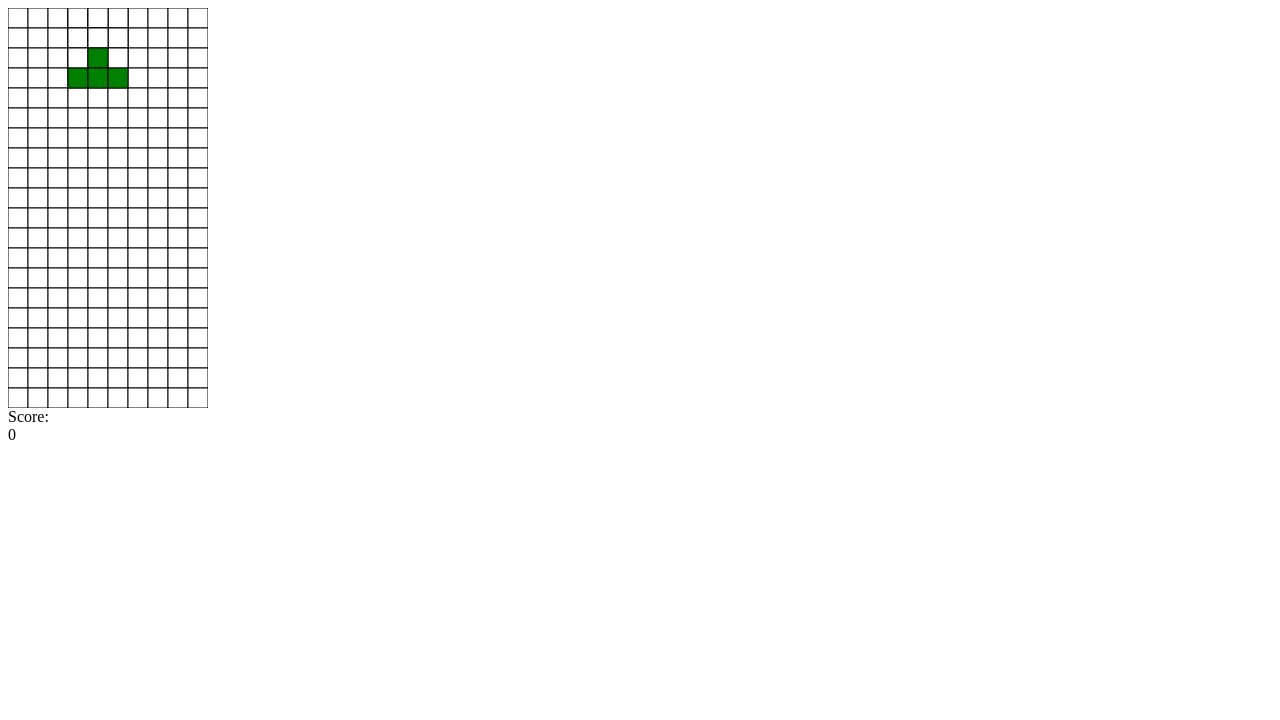
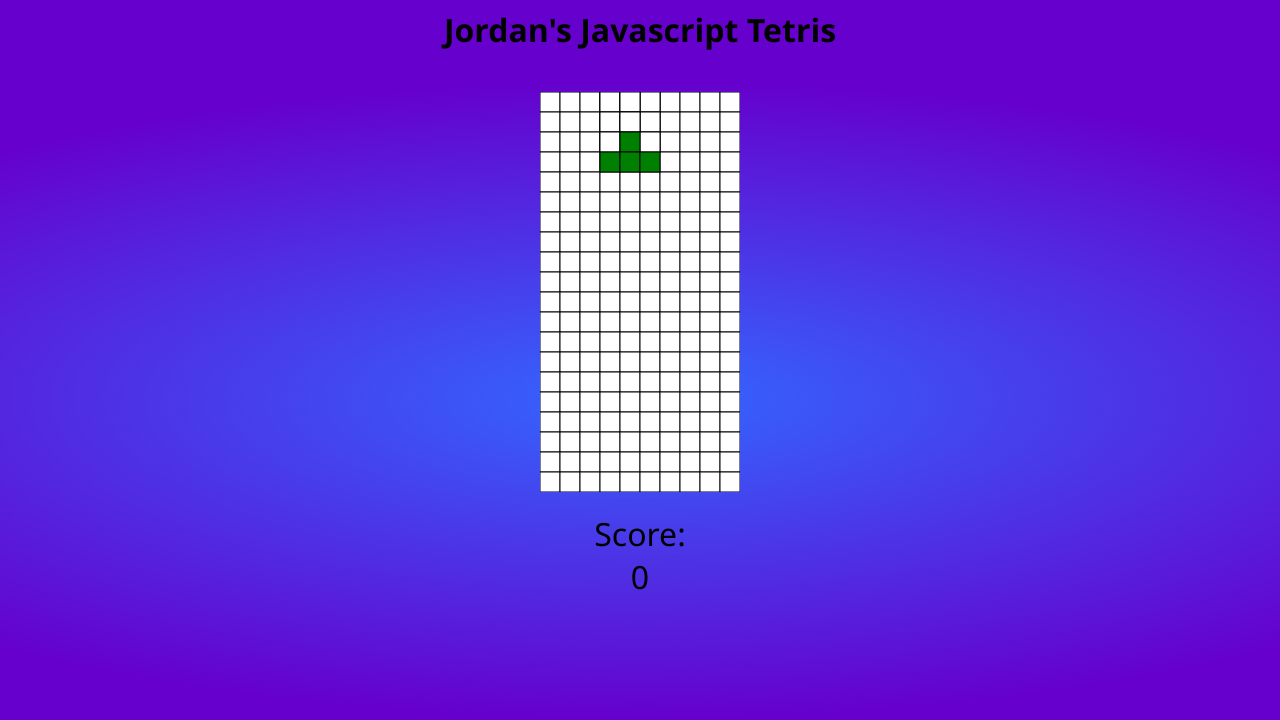
Before and after one commit to JordanAlexander22/TetrisJs, a plain HTML site: page index.html in a window 1280 px wide. Drawn offline with Linux system fonts and the light colour scheme.

Commit message:
added styling

```diff
--- /dev/null
+++ b/index.css
@@ -0,0 +1,24 @@
+body{
+    background: radial-gradient(80% 40%, #3366ff,#6600cc);
+}
+
+
+.gameView{
+    text-align: center;
+    font-family: 'Segoe UI', Tahoma, Geneva, Verdana, sans-serif;
+}
+
+
+
+ #score{
+    color:black;
+    text-align: center;
+    font-family: 'Segoe UI', Tahoma, Geneva, Verdana, sans-serif;
+    font-size: 2rem;
+}
+
+.gameView canvas {
+    margin: 0 auto;
+    display:block;
+    padding: 20px;
+}
--- a/index.html
+++ b/index.html
@@ -1,11 +1,15 @@
 <html>
     <head>
        <title> Tetris Javascript</title>
+       <link href="index.css" rel="stylesheet" type="text/css">
     </head>
 <body>
+    <div class="gameView">
+    <h1>Jordan's Javascript Tetris</h1>
     <canvas id= "Tetris" width= "200" height="400" ></canvas>
-    <div>
+    <div id= "Score">
         Score: <div id= "score">0</div>
+    </div>
     </div>
     <script src= "tetrominoes.js"></script>
     <script src= "tetris.js"></script>
```
Also changed, not shown: images/inline_image_preview.jpg (added).
